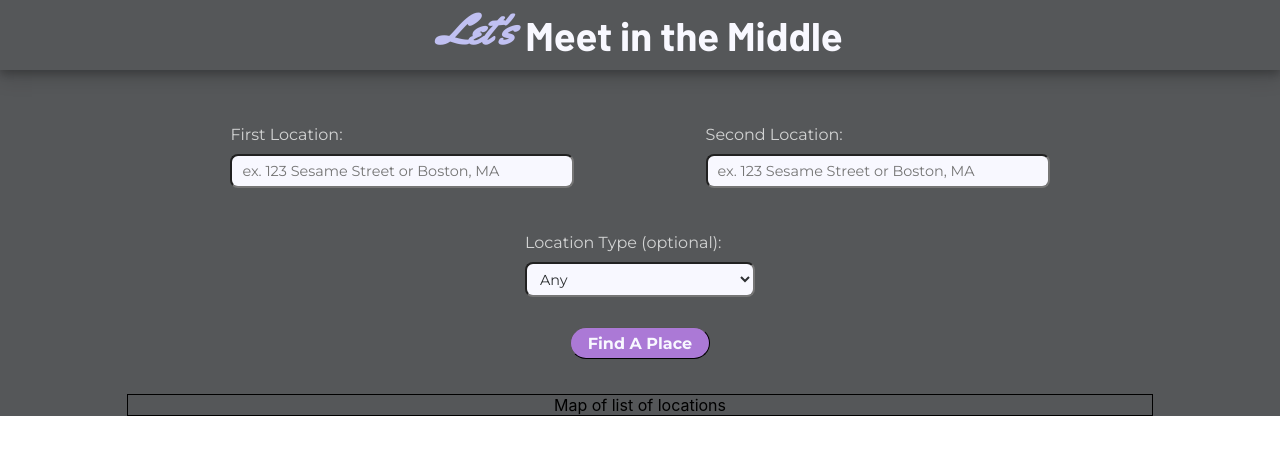
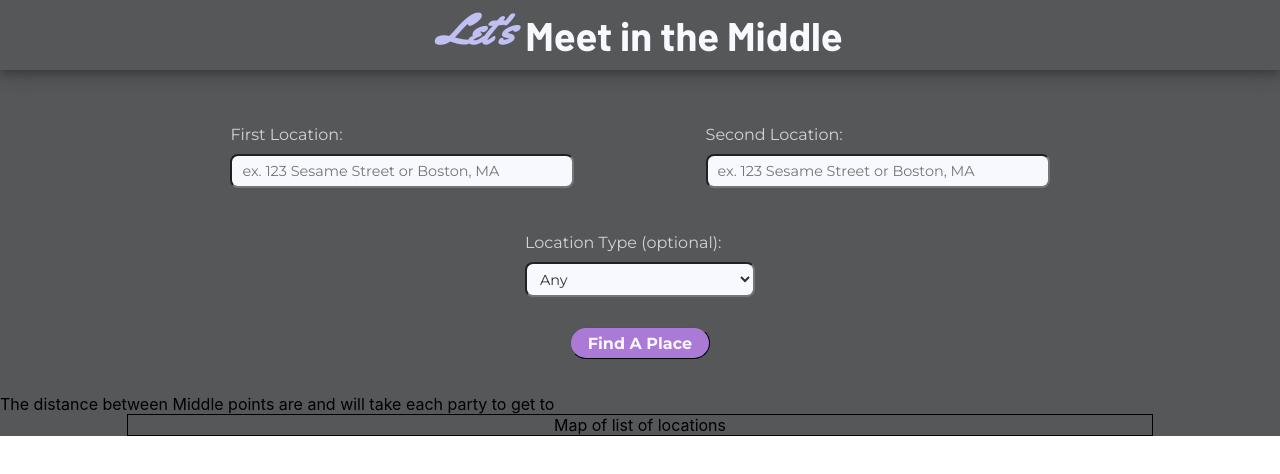
Before and after one commit to shaundai/meet-in-middle, a React (Create React App) app: page / in a window 1280 px wide. Shown: the top 474 px of the page. Built offline with nearby package versions, Linux system fonts and the light colour scheme.

Commit message:
add first line to stats section

```diff
--- a/src/components/AddressFormContainer.js
+++ b/src/components/AddressFormContainer.js
@@ -16,6 +16,8 @@ const AddressFormContainer = () => {
     const onSubmit = async (values) => {
         try {
             const distanceBetween = await findDistanceBetweenTwoLocations(values.firstLocation, values.secondLocation)
+            setOriginAddress(distanceBetween.origin_addresses)
+            setDestinationAddress(distanceBetween.destination_addresses)
             setDistance(distanceBetween.distance.text)
             setDuration(distanceBetween.duration.text)
         }
@@ -26,13 +28,18 @@ const AddressFormContainer = () => {
 
         return (
             <div>
-            <Stats distance={distance} duration={duration} />
                 <Form
                     onSubmit={onSubmit}
                     render={({ handleSubmit, form, values, submitting, pristine }) => (
                         <AddressForm handleSubmit={handleSubmit} />
                     )}
                 />
+                <Stats
+                    originAddress={originAddress}
+                    destinationAddress={destinationAddress}
+                    distance={distance}
+                    duration={duration}
+                />
                  </div>
         )
 }
--- a/src/components/Stats.js
+++ b/src/components/Stats.js
@@ -1,9 +1,11 @@
 import React from 'react'
 
-const Stats = ({distance, duration}) => {
+const Stats = ({destinationAddress, distance, duration, originAddress}) => {
         return (
             <div>
-                {distance} {duration}
+                {originAddress ? `Finding meeting points between ${originAddress} and ${destinationAddress}` : null}
+                The distance between {distance} {duration}
+                Middle points are {} and will take each party {} to get to
             </div>
         )
 }
--- a/src/components/util/googleApi.js
+++ b/src/components/util/googleApi.js
@@ -12,6 +12,6 @@ export default Google
     //finds travel distance and time to get to two locations based on recommended route on roads
     //start and end locations should be either lat/long separated by a comma or words separated by + signs
 export const findDistanceBetweenTwoLocations = async (startLocation, endLocation) => {
-        const  distance = (await axios.get(`${path}/api/google/distance?searchorigins=${startLocation}&searchdestinations=${endLocation}`)).data.rows[0].elements[0]
+        const  distance = (await axios.get(`${path}/api/google/distance?searchorigins=${startLocation}&searchdestinations=${endLocation}`)).data
         return distance
     }
```
Lines whose indentation alone changed are shown as unchanged.
